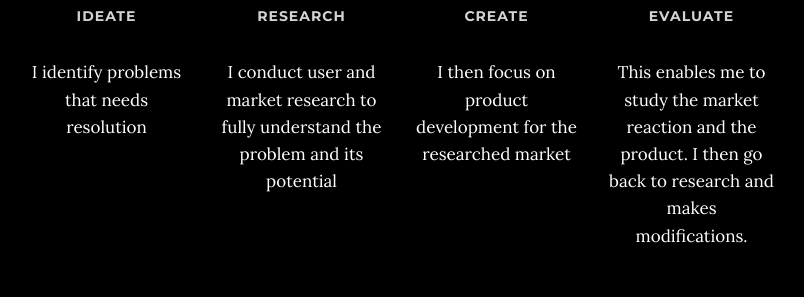
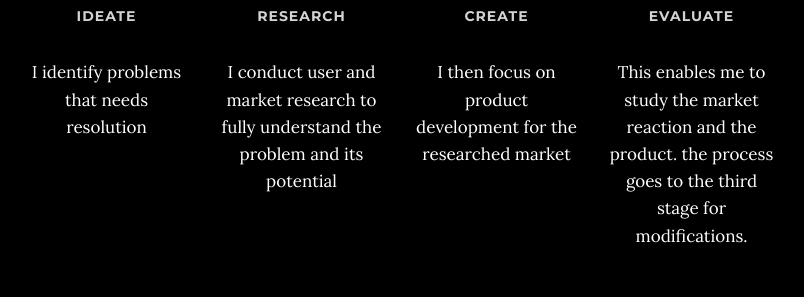
Before and after one commit to yaobaku/yaobaku.github.io, a website: page index.html in a window 1280 px wide. Shown: the part 2617-2914 px from the top of the page, without its empty margins (241-1045 px from the left). Drawn offline with nearby package versions, Linux system fonts and the light colour scheme; some packages are replaced by stand-ins of ours.

Commit message:
Update index.html

```diff
--- a/index.html
+++ b/index.html
@@ -150,7 +150,7 @@
 		<div class="col-lg-3">
           <img class="img-circle" src="img/evaluate.png" alt="Generic placeholder image" width="140" height="140">
           <h5 class="small-margin">Evaluate</h5>
-          <p>This enables me to study the market reaction and the product. I then go back to research and makes modifications.</p>
+          <p>This enables me to study the market reaction and the product. the process goes to the third stage for modifications.</p>
 
         </div><!-- /.col-lg-3 -->
       </div><!-- /.row -->
```
